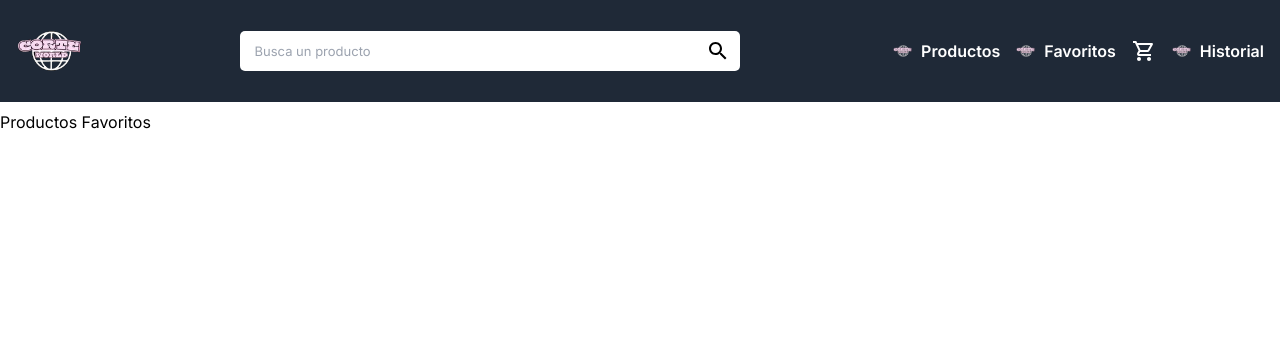
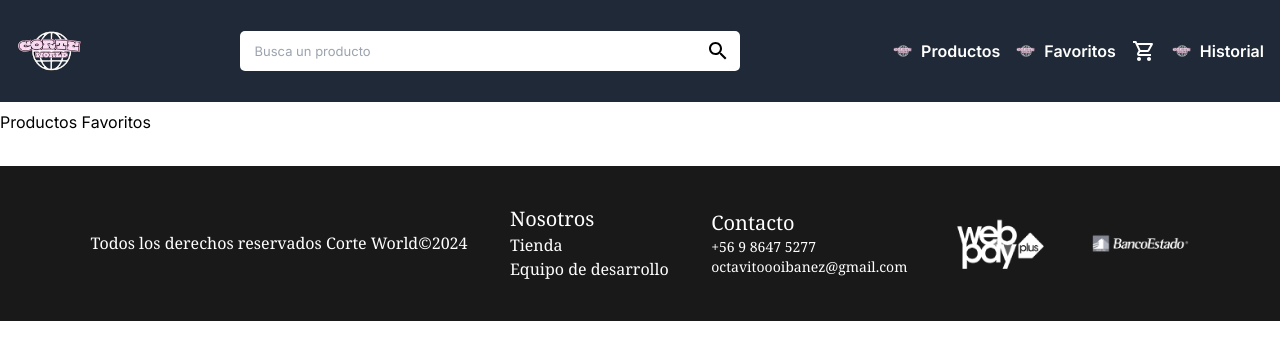
Before and after one commit to AquilesPopovich/front-corteworld, a Next.js app: page /favoritos in a window 1280 px wide. Shown: the top 360 px of the page. Built offline with nearby package versions, Linux system fonts and the light colour scheme.

Commit message:
agregue footer en el favoritos

```diff
--- a/app/favoritos/page.tsx
+++ b/app/favoritos/page.tsx
@@ -3,6 +3,7 @@ import React from 'react'
 import { useSelector } from 'react-redux';
 import CardProducto from '../ui/cards/productos/cardProducto/CardProducto';
 import { Menu } from '../ui/menu/Menu';
+import { Footer } from '../ui/footer/Footer';
 
 const Favoritos = () => {
 
@@ -25,6 +26,7 @@ const Favoritos = () => {
         price={product.price}  />
       ))}
     </div>
+    <Footer/>
     </>
   )
 }
```
